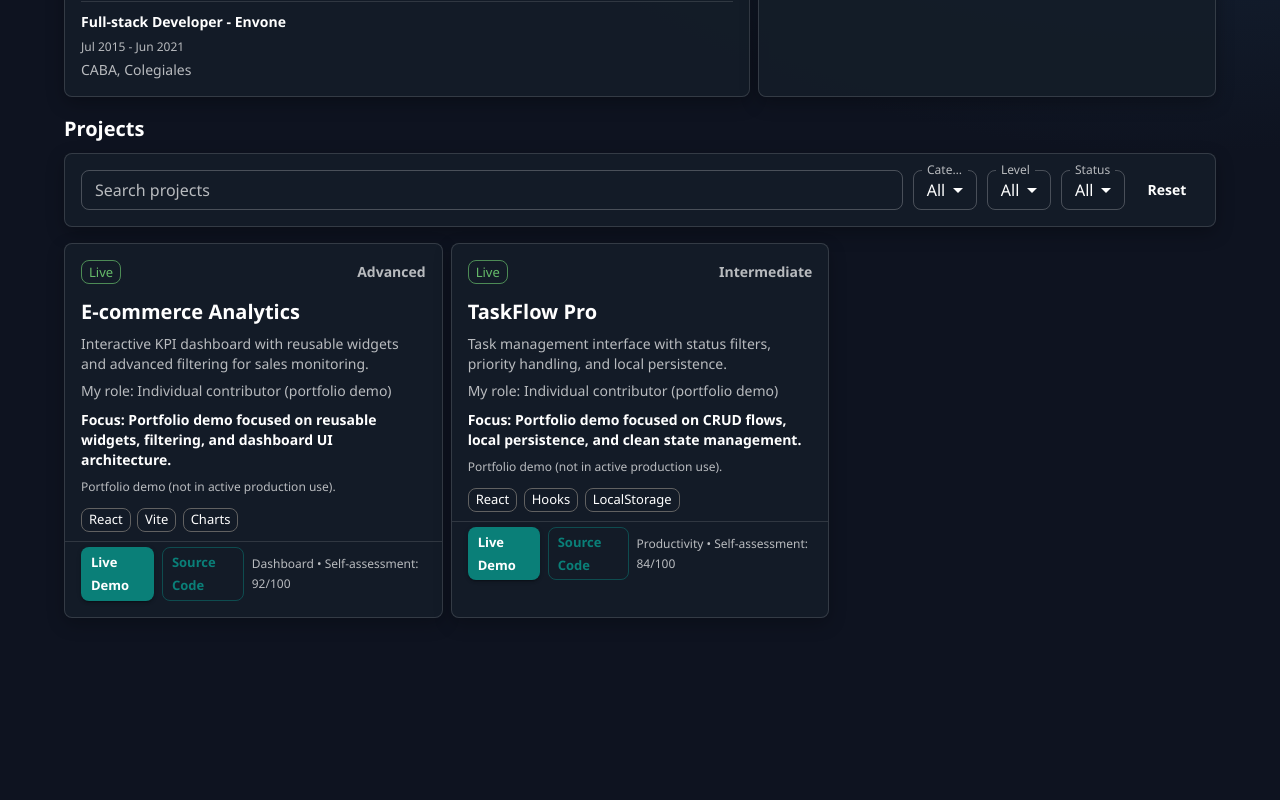
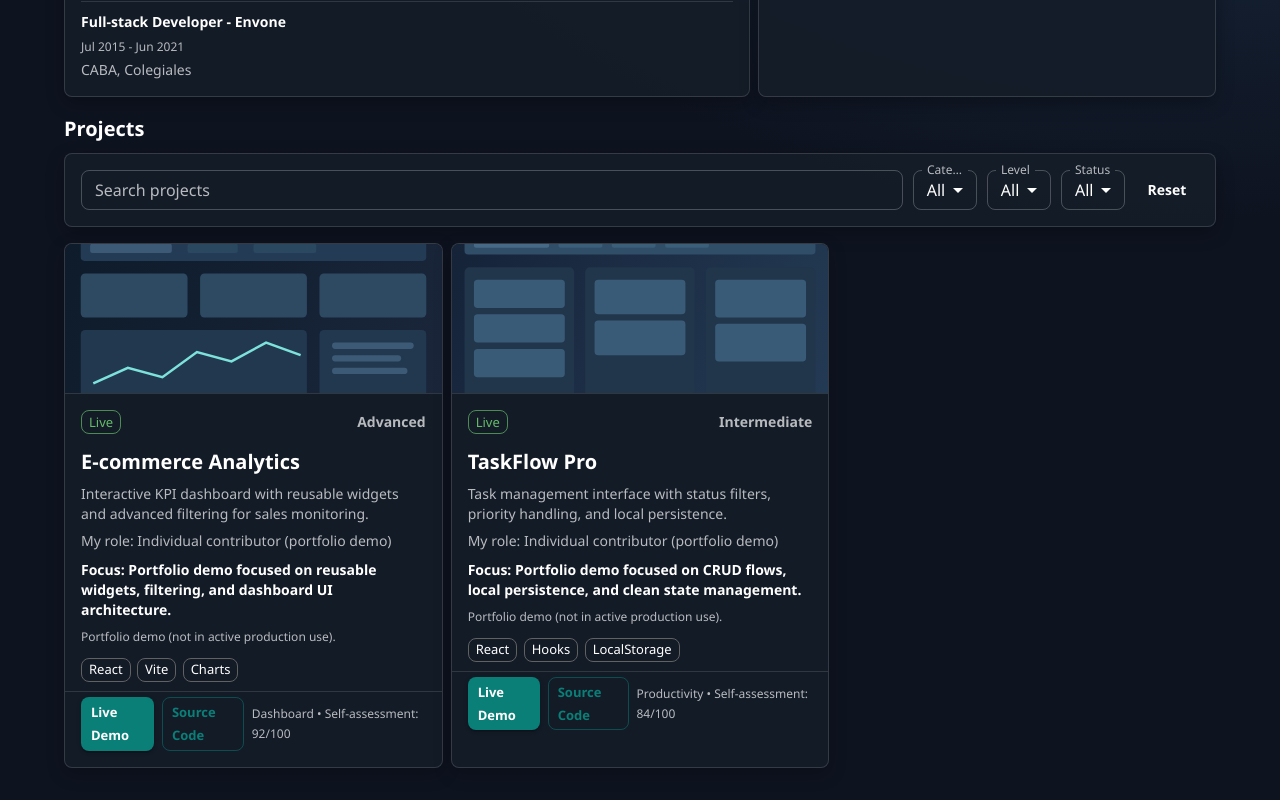
Before and after one commit to matiasmorenog/react-skill-showcase, a Next.js app: page / in a window 1280 px wide. Shown: the part 981-1781 px from the top of the page. Before the commit the page ends 1631 px from the top, so only its background shows below. Built offline with nearby package versions, Linux system fonts and the light colour scheme; what @mui/material-nextjs would draw is missing.

Commit message:
Add lightweight visual previews to project cards

```diff
--- a/components/ProjectCard.jsx
+++ b/components/ProjectCard.jsx
@@ -17,6 +17,21 @@ const statusColorMap = {
 export default function ProjectCard({ project }) {
   return (
     <Card variant="outlined" sx={{ borderRadius: 1, height: "100%" }}>
+      {project.previewImage ? (
+        <Box
+          component="img"
+          src={project.previewImage}
+          alt={project.previewAlt ?? `${project.title} preview`}
+          sx={{
+            width: "100%",
+            height: 150,
+            objectFit: "cover",
+            borderBottom: 1,
+            borderColor: "divider",
+            display: "block",
+          }}
+        />
+      ) : null}
       <CardContent sx={{ pb: 1.2 }}>
         <Stack
           direction="row"
--- a/data/projects.js
+++ b/data/projects.js
@@ -8,6 +8,8 @@ export const projects = [
     score: 92,
     scoreLabel: "Self-assessment",
     status: "Live",
+    previewImage: "/project-ecommerce-preview.svg",
+    previewAlt: "Preview of E-commerce Analytics dashboard",
     demoUrl: "https://mmoreno-ecommerce-analytics.vercel.app/",
     repoUrl: "https://github.com/matiasmorenog/ecommerce-analytics",
     role: "Individual contributor (portfolio demo)",
@@ -26,6 +28,8 @@ export const projects = [
     score: 84,
     scoreLabel: "Self-assessment",
     status: "Live",
+    previewImage: "/project-taskflow-preview.svg",
+    previewAlt: "Preview of TaskFlow Pro task board",
     demoUrl: "https://taskflow-pro-mmoreno.vercel.app/",
     repoUrl: "https://github.com/matiasmorenog/taskflow-pro",
     role: "Individual contributor (portfolio demo)",
```
Also changed, not shown: public/project-ecommerce-preview.svg (added), public/project-taskflow-preview.svg (added).
